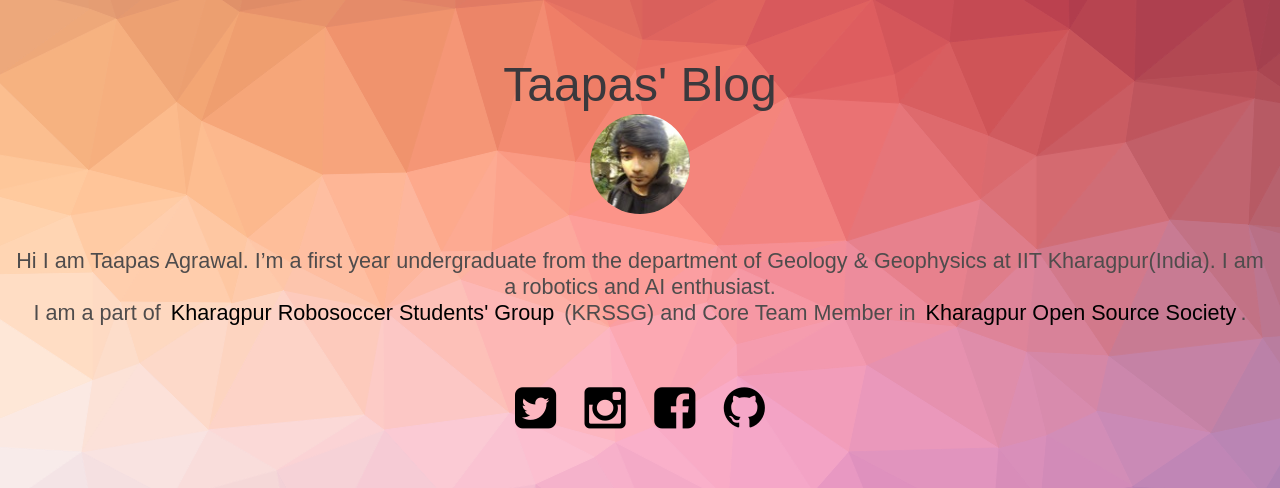
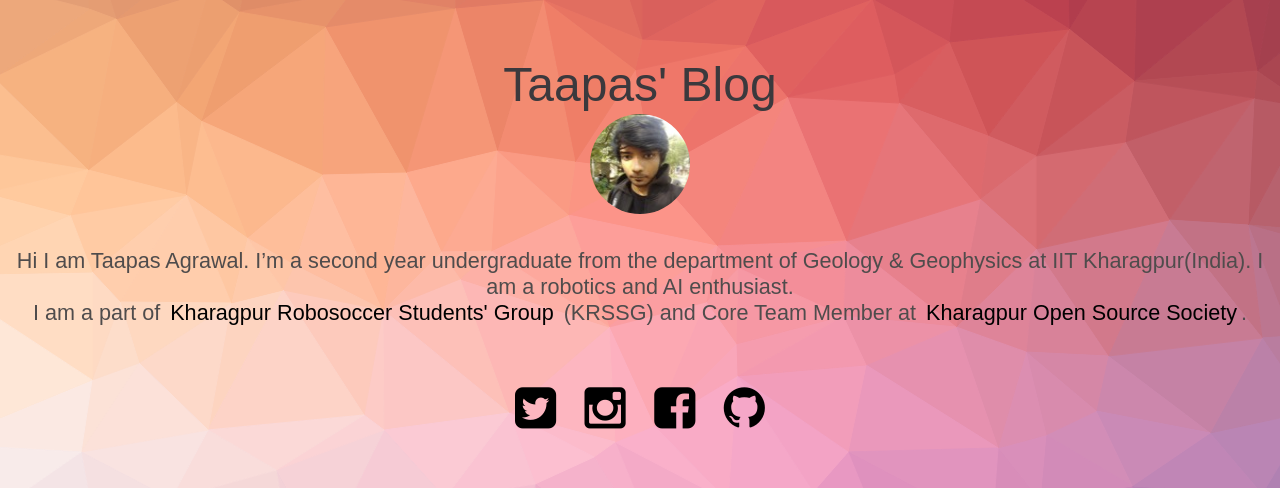
Before and after one commit to taapasX28/taapasX28.github.io, a Jekyll site: the page built from index.html, in a window 1280 px wide, cut to the strip 0-488 px from the top of the page. Built offline with Jekyll 4.4.1, drawn with Linux system fonts in a browser that asks for light colours.

Commit message:
Intro updated

```diff
--- a/index.html
+++ b/index.html
@@ -85,7 +85,7 @@ body {
     <header class="header">
         <h1>Taapas' Blog</h1>
            <img src="taapas.jpg" alt="" class="avatar">
-          <h1><span> Hi I am Taapas Agrawal. I’m a first year undergraduate from the department of Geology & Geophysics at IIT Kharagpur(India). I am a robotics and AI enthusiast.<br> I am a part of  <a href="http://krssg.in">Kharagpur Robosoccer Students' Group</a>  (KRSSG) and Core Team Member in <a href="https://kossiitkgp.in/">Kharagpur Open Source Society</a>.</span></h1>
+          <h1><span> Hi I am Taapas Agrawal. I’m a second year undergraduate from the department of Geology & Geophysics at IIT Kharagpur(India). I am a robotics and AI enthusiast.<br> I am a part of  <a href="http://krssg.in">Kharagpur Robosoccer Students' Group</a>  (KRSSG) and Core Team Member at <a href="https://kossiitkgp.in/">Kharagpur Open Source Society</a>.</span></h1>
         <nav class="links">
             <a href="#"><i class="fa fa-twitter-square fa-3x"></i></a>
             <a href="#"><i class="fa fa-instagram fa-3x"></i></a>
```
Also changed, not shown: 2 other files.
